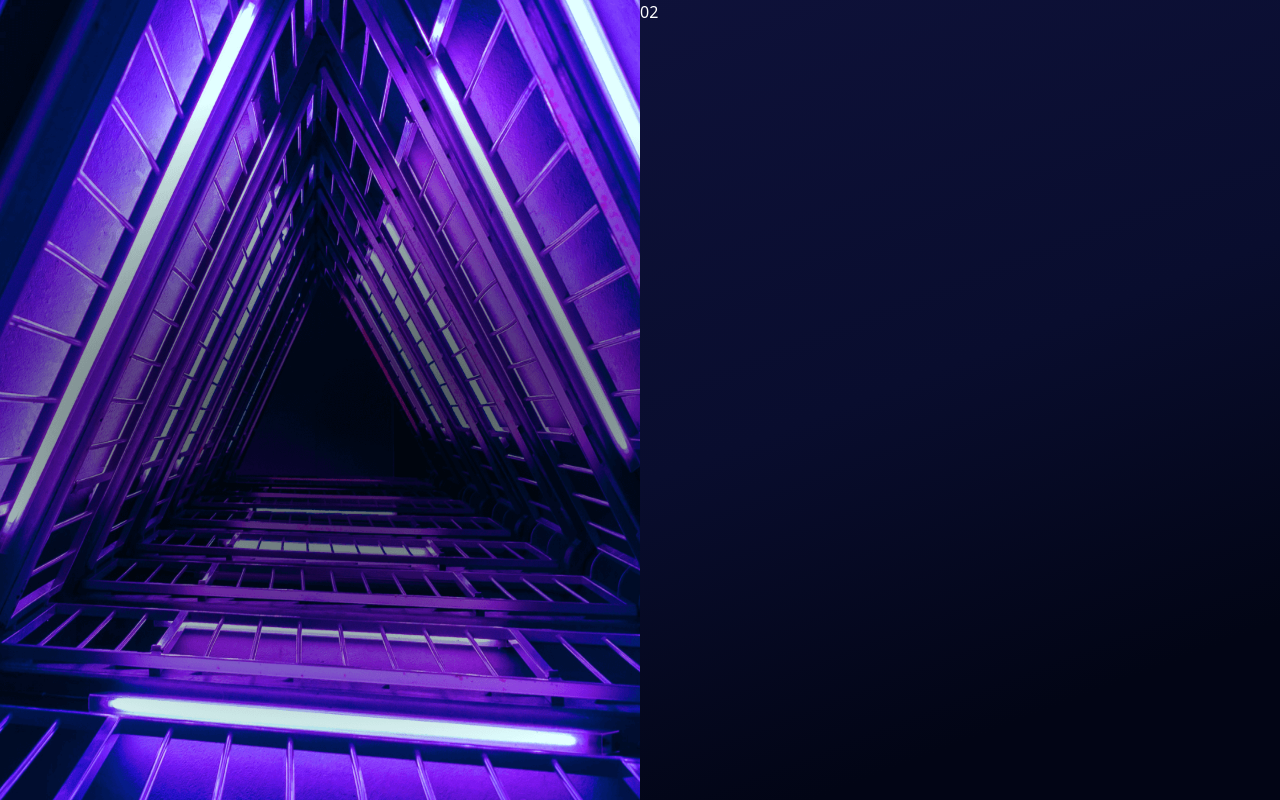
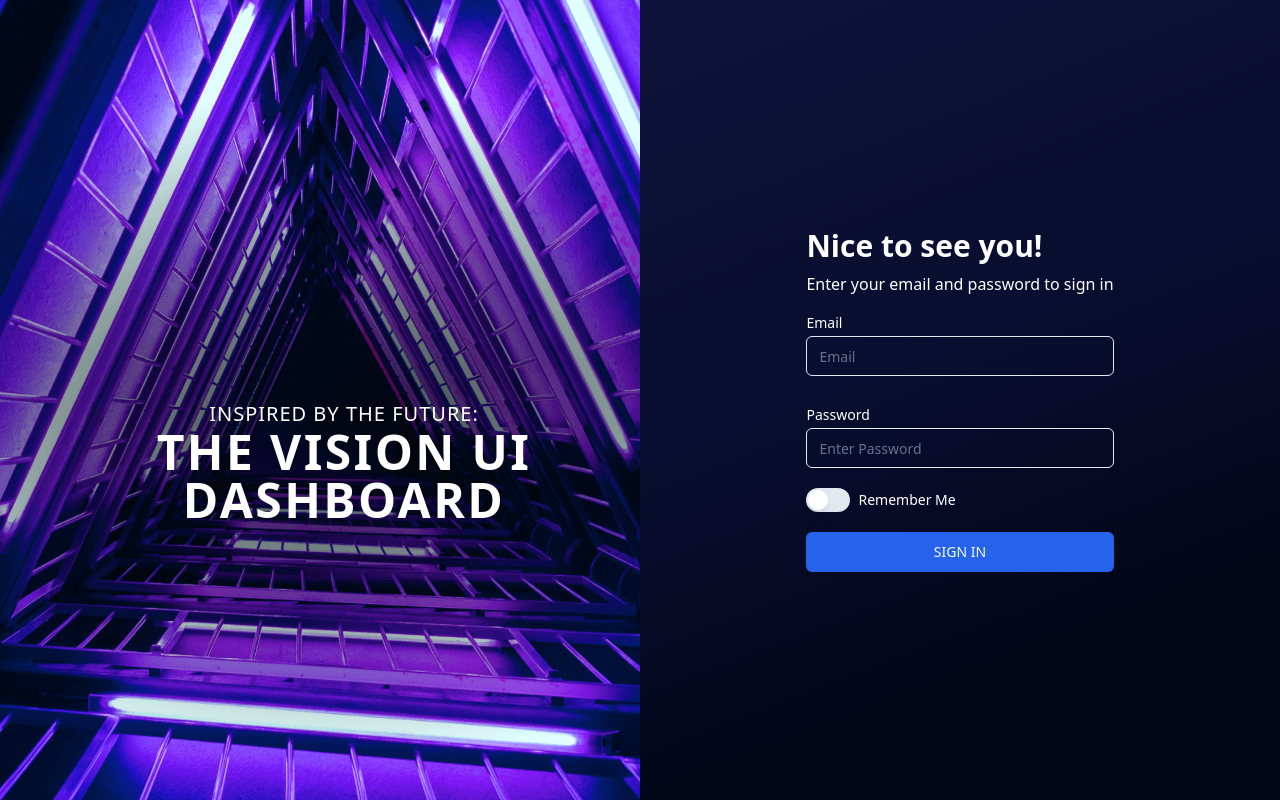
Before and after one commit to lalitjakhar/vision-ui, a Next.js app: page / in a window 1280 px wide. Built offline with nearby package versions, Linux system fonts and the light colour scheme.

Commit message:
initial commit

```diff
--- a/package.json
+++ b/package.json
@@ -11,7 +11,9 @@
   "dependencies": {
     "18": "^0.0.0",
     "@chakra-ui/react": "^2.8.2",
+    "@radix-ui/react-label": "^2.0.2",
     "@radix-ui/react-slot": "^1.0.2",
+    "@radix-ui/react-switch": "^1.0.3",
     "class-variance-authority": "^0.7.0",
     "clsx": "^2.0.0",
     "lucide-react": "^0.294.0",
--- a/src/components/appComponent/authentication/Login.jsx
+++ b/src/components/appComponent/authentication/Login.jsx
@@ -1,19 +1,61 @@
 import React from "react";
 import Loginpage from "../../../../public/assets/loginpage.png";
 import Image from "next/image";
+import { Input } from "@/components/ui/input";
+import { Label } from "@/components/ui/label";
+import { Switch } from "@/components/ui/switch";
+import { Button } from "@/components/ui/button";
 
 const Login = () => {
   return (
     <>
       <div className="flex flex-row">
-        <div className="basis-1/2">
-          <Image
-            src={Loginpage}
-            alt=""
-            style={{ height: "100vh"}}
-          />
+        <div className="relative hidden sm:block basis-1/2">
+          <Image src={Loginpage} alt="" style={{ height: "100vh" }} />
+          <div className="absolute top-1/2 left-12 text-center">
+            <p className="text-xl tracking-wider font-medium text-white">
+              INSPIRED BY THE FUTURE:
+            </p>
+            <p className="text-5xl font-bold tracking-wider text-white ">
+              THE VISION UI DASHBOARD
+            </p>
+          </div>
         </div>
-        <div className="basis-1/2">02</div>
+        <div className="basis-1/2" style={{ height: "100vh" }}>
+          <div className="flex justify-center items-center h-full">
+            <div className="block">
+              <h2 className="text-3xl font-bold mb-2 text-white">
+                Nice to see you!
+              </h2>
+              <p className="mb-5 text-white">
+                Enter your email and password to sign in
+              </p>
+              <div className="grid w-full max-w-sm items-center gap-1.5 mb-8">
+                <Label htmlFor="email">Email</Label>
+                <Input
+                  type="email"
+                  id="email"
+                  placeholder="Email"
+                  className="text-white"
+                />
+              </div>
+              <div className="grid w-full max-w-sm items-center gap-1.5 mb-5">
+                <Label htmlFor="password">Password</Label>
+                <Input
+                  className="text-white"
+                  type="password"
+                  id="password"
+                  placeholder="Enter Password"
+                />
+              </div>
+              <div className="flex items-center space-x-2 mb-5">
+                <Switch id="airplane-mode" />
+                <Label htmlFor="airplane-mode">Remember Me</Label>
+              </div>
+              <Button className="w-full">SIGN IN</Button>
+            </div>
+          </div>
+        </div>
       </div>
     </>
   );
--- /dev/null
+++ b/src/components/ui/input.jsx
@@ -0,0 +1,19 @@
+import * as React from "react"
+
+import { cn } from "@/lib/utils"
+
+const Input = React.forwardRef(({ className, type, ...props }, ref) => {
+  return (
+    (<input
+      type={type}
+      className={cn(
+        "flex h-10 w-full rounded-md border border-input bg-inherit px-3 py-2 text-sm ring-offset-background file:border-0 file:bg-transparent file:text-sm file:font-medium placeholder:text-muted-foreground focus-visible:outline-none focus-visible:ring-2 focus-visible:ring-ring focus-visible:ring-offset-2 disabled:cursor-not-allowed disabled:opacity-50",
+        className
+      )}
+      ref={ref}
+      {...props} />)
+  );
+})
+Input.displayName = "Input"
+
+export { Input }
--- /dev/null
+++ b/src/components/ui/label.jsx
@@ -0,0 +1,16 @@
+import * as React from "react"
+import * as LabelPrimitive from "@radix-ui/react-label"
+import { cva } from "class-variance-authority";
+
+import { cn } from "@/lib/utils"
+
+const labelVariants = cva(
+  "text-sm text-white font-medium leading-none peer-disabled:cursor-not-allowed peer-disabled:opacity-70"
+)
+
+const Label = React.forwardRef(({ className, ...props }, ref) => (
+  <LabelPrimitive.Root ref={ref} className={cn(labelVariants(), className)} {...props} />
+))
+Label.displayName = LabelPrimitive.Root.displayName
+
+export { Label }
--- /dev/null
+++ b/src/components/ui/switch.jsx
@@ -0,0 +1,24 @@
+import * as React from "react";
+import * as SwitchPrimitives from "@radix-ui/react-switch";
+
+import { cn } from "@/lib/utils";
+
+const Switch = React.forwardRef(({ className, ...props }, ref) => (
+  <SwitchPrimitives.Root
+    className={cn(
+      "peer inline-flex h-6 text-sm default:checked w-11 shrink-0 cursor-pointer items-center rounded-full border-2 border-transparent transition-colors focus-visible:outline-none focus-visible:ring-2 focus-visible:ring-ring focus-visible:ring-offset-2 focus-visible:ring-offset-background disabled:cursor-not-allowed disabled:opacity-50 data-[state=checked]:bg-purple-900 data-[state=unchecked]:bg-input",
+      className
+    )}
+    {...props}
+    ref={ref}
+  >
+    <SwitchPrimitives.Thumb
+      className={cn(
+        "pointer-events-none block h-5 w-5 rounded-full bg-background shadow-lg ring-0 transition-transform data-[state=checked]:translate-x-5 data-[state=unchecked]:translate-x-0"
+      )}
+    />
+  </SwitchPrimitives.Root>
+));
+Switch.displayName = SwitchPrimitives.Root.displayName;
+
+export { Switch };
--- a/src/styles/globals.css
+++ b/src/styles/globals.css
@@ -2,10 +2,33 @@
 @tailwind components;
 @tailwind utilities;
 
+@layer base {
+  :root {
+    --background: 0 0% 100%;
+    --foreground: 222.2 84% 4.9%;
+    --card: 0 0% 100%;
+    --card-foreground: 222.2 84% 4.9%;
+    --popover: 0 0% 100%;
+    --popover-foreground: 222.2 84% 4.9%;
+    --primary: 221.2 83.2% 53.3%;
+    --primary-foreground: 210 40% 98%;
+    --secondary: 210 40% 96.1%;
+    --secondary-foreground: 222.2 47.4% 11.2%;
+    --muted: 210 40% 96.1%;
+    --muted-foreground: 215.4 16.3% 46.9%;
+    --accent: 210 40% 96.1%;
+    --accent-foreground: 222.2 47.4% 11.2%;
+    --destructive: 0 84.2% 60.2%;
+    --destructive-foreground: 210 40% 98%;
+    --border: 214.3 31.8% 91.4%;
+    --input: 214.3 31.8% 91.4%;
+    --ring: 221.2 83.2% 53.3%;
+    --radius: 0.5rem;
+  }
+}
 body {
   margin: 0;
   padding: 0;
-  color: #fff;
   background: linear-gradient(
       159.02deg,
       rgb(15, 18, 59) 14.25%,
```
Also changed, not shown: 1 other file (tests, documents, lock files or other folders).
